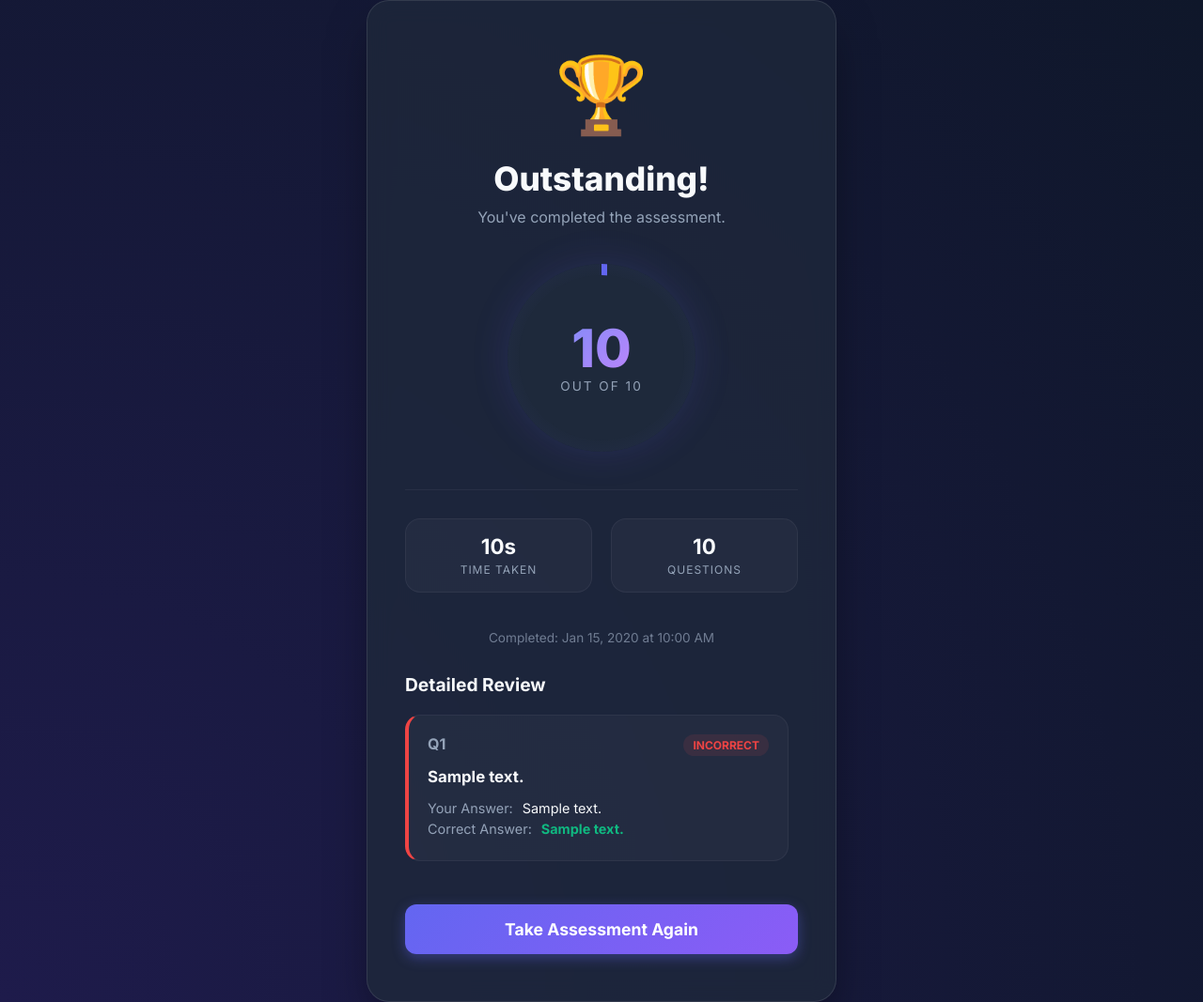
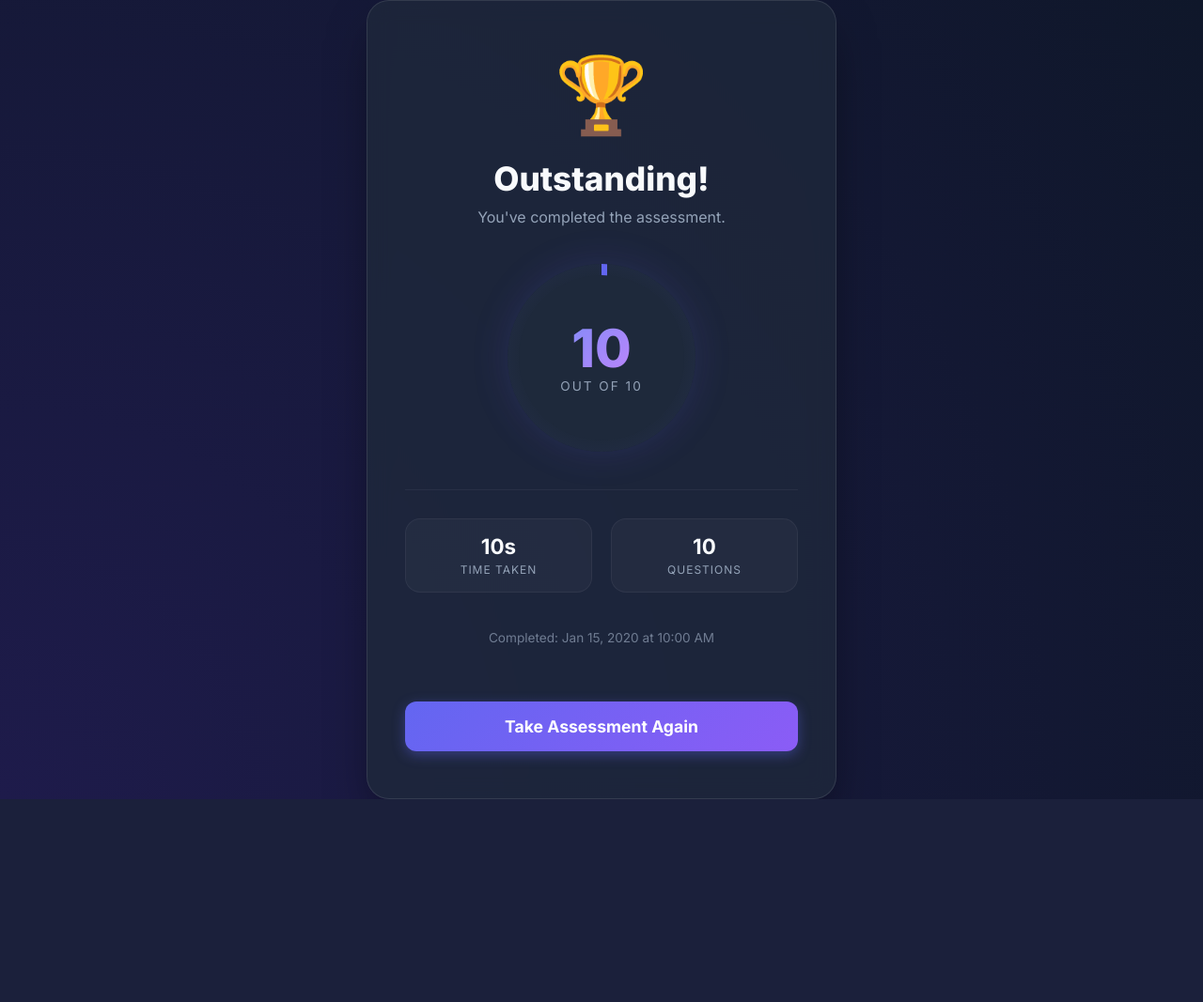
Before and after one commit to abbasdalhatu/CBT-ENGINE, a Flask app: template templates/result.html in a window 1280 px wide. Shown: the whole page at 94% size. After the commit the page ends 851 px from the top, so only its background shows below. Run offline with Flask 3, Linux system fonts and the light colour scheme; the template is opened without the code that fills it: most values are stand-ins (such as "Sample title", 1, 10 or a date in 2020).

Commit message:
Commit 8: Remove detailed review feature as per user request

```diff
--- a/app.py
+++ b/app.py
@@ -75,8 +75,7 @@ def result():
             total=engine.total_questions,
             completion_time=engine.end_time,
             score_percent=round(score_percent, 1),
-            duration=engine.duration,
-            user_responses=engine.user_responses
+            duration=engine.duration
         )
     except Exception as e:
         print(f"Error in /result: {e}")
--- a/templates/result.html
+++ b/templates/result.html
@@ -173,80 +173,6 @@
             opacity: 0.7;
         }
 
-        .review-section {
-            margin-top: 20px;
-            text-align: left;
-            max-height: 400px;
-            overflow-y: auto;
-            padding-right: 10px;
-        }
-
-        .review-section::-webkit-scrollbar {
-            width: 6px;
-        }
-
-        .review-section::-webkit-scrollbar-thumb {
-            background: rgba(255, 255, 255, 0.1);
-            border-radius: 3px;
-        }
-
-        .review-card {
-            background: rgba(255, 255, 255, 0.03);
-            border: 1px solid rgba(255, 255, 255, 0.05);
-            border-radius: 16px;
-            padding: 20px;
-            margin-bottom: 16px;
-        }
-
-        .review-card.correct {
-            border-left: 4px solid var(--success);
-        }
-
-        .review-card.incorrect {
-            border-left: 4px solid var(--danger);
-        }
-
-        .review-header {
-            display: flex;
-            justify-content: space-between;
-            margin-bottom: 12px;
-        }
-
-        .q-num {
-            font-weight: 700;
-            color: var(--text-muted);
-        }
-
-        .status-pill {
-            font-size: 0.75rem;
-            padding: 4px 10px;
-            border-radius: 20px;
-            font-weight: 600;
-            text-transform: uppercase;
-        }
-
-        .correct .status-pill { background: rgba(16, 185, 129, 0.1); color: var(--success); }
-        .incorrect .status-pill { background: rgba(239, 68, 68, 0.1); color: var(--danger); }
-
-        .q-text {
-            font-size: 1.05rem;
-            font-weight: 600;
-            margin-bottom: 15px;
-        }
-
-        .result-details {
-            font-size: 0.9rem;
-        }
-
-        .result-row {
-            display: flex;
-            gap: 10px;
-            margin-bottom: 5px;
-        }
-
-        .result-row .label { color: var(--text-muted); }
-        .result-row .value.success { color: var(--success); font-weight: 600; }
-
         .btn {
             width: 100%;
             padding: 16px;
@@ -308,30 +234,6 @@
             Completed: {{ completion_time.strftime('%b %d, %Y at %I:%M %p') if completion_time else 'N/A' }}
         </div>
 
-        <div class="review-section">
-            <h2 style="font-size: 1.2rem; margin-bottom: 20px; text-align: left;">Detailed Review</h2>
-            {% for entry in user_responses %}
-            <div class="review-card {{ 'correct' if entry.is_correct else 'incorrect' }}">
-                <div class="review-header">
-                    <span class="q-num">Q{{ loop.index }}</span>
-                    <span class="status-pill">{{ 'Correct' if entry.is_correct else 'Incorrect' }}</span>
-                </div>
-                <div class="q-text">{{ entry.question.text }}</div>
-                <div class="result-details">
-                    <div class="result-row">
-                        <span class="label">Your Answer:</span>
-                        <span class="value">{{ entry.user_answer }}</span>
-                    </div>
-                    {% if not entry.is_correct %}
-                    <div class="result-row">
-                        <span class="label">Correct Answer:</span>
-                        <span class="value success">{{ entry.correct_answer }}</span>
-                    </div>
-                    {% endif %}
-                </div>
-            </div>
-            {% endfor %}
-        </div>
 
         <a href="/" class="btn" style="margin-top: 30px;">Take Assessment Again</a>
     </div>
```
Also changed, not shown: engine.py (+0 -7 lines).
